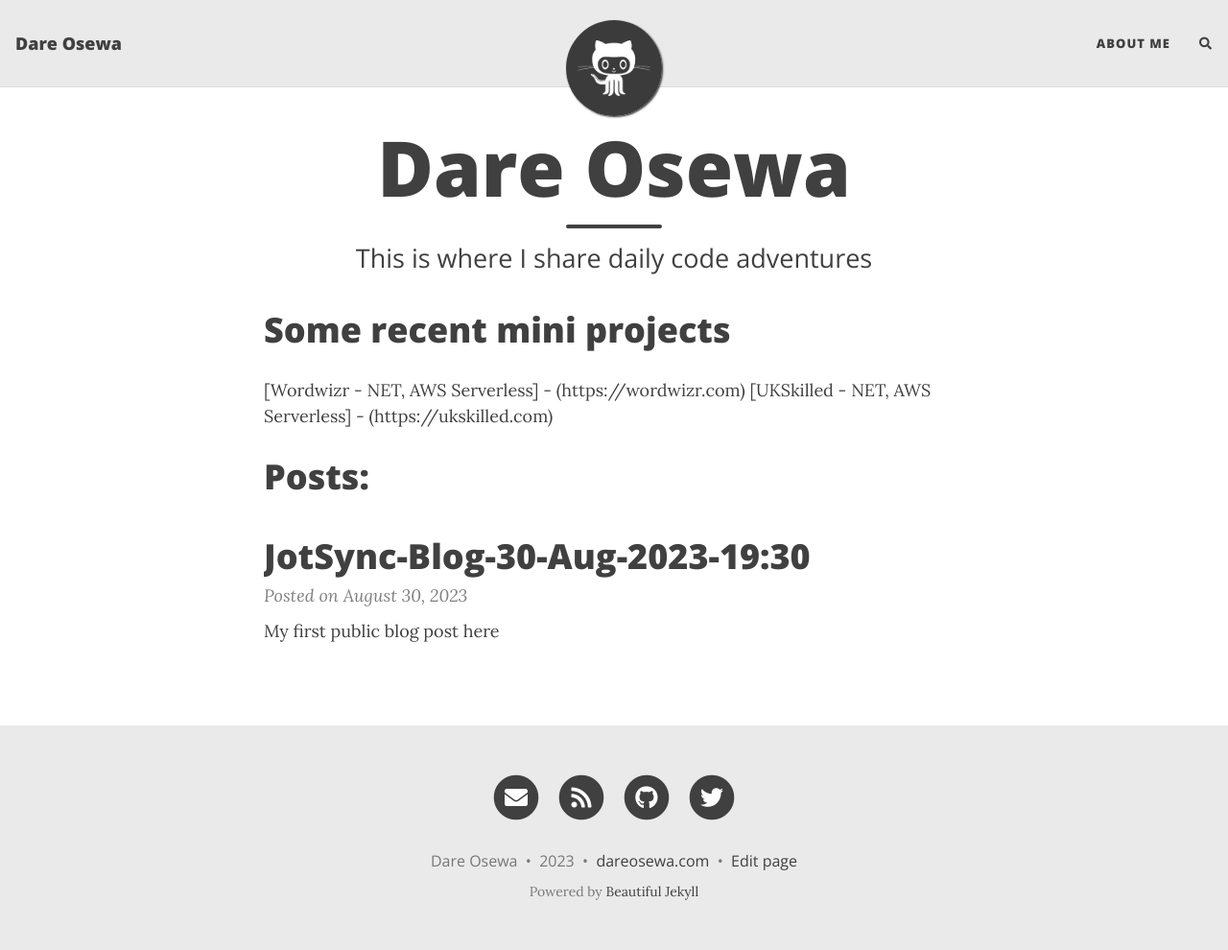
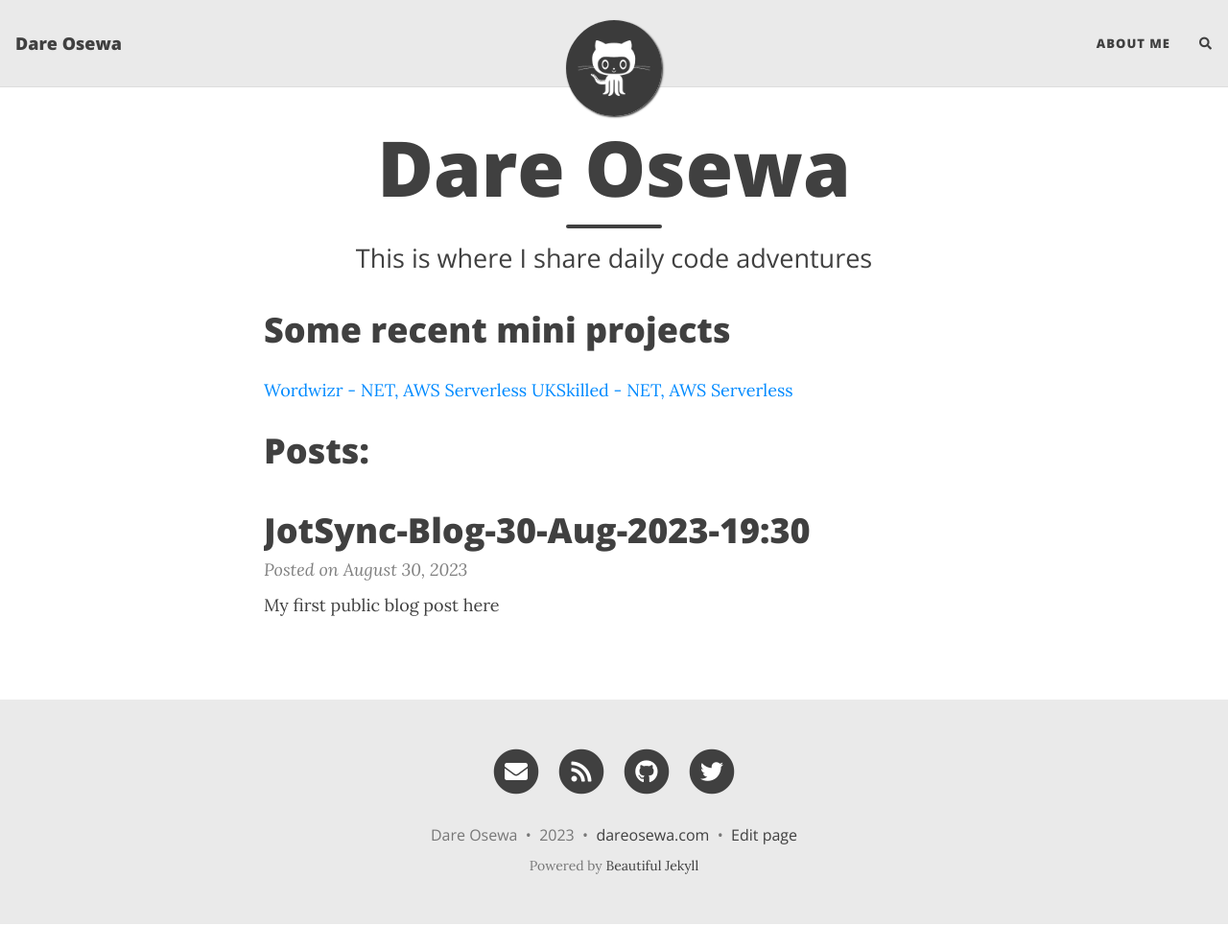
Before and after one commit to osewadare/dareosewa, a Jekyll site: the page built from index.md, in a window 1280 px wide and 990 px high. Shown: the whole window at 96% size. Built offline with Jekyll 4.4.1, drawn with Linux system fonts in a browser that asks for light colours; nearby versions of some CDN libraries; comment, search, counter and statistics services are not loaded.

Commit message:
Update index.md

```diff
--- a/index.md
+++ b/index.md
@@ -6,7 +6,7 @@ subtitle: This is where I share daily code adventures
 
 # Some recent mini projects
 
-[Wordwizr - NET, AWS Serverless] - (https://wordwizr.com)
-[UKSkilled - NET, AWS Serverless] - (https://ukskilled.com)
+[Wordwizr - NET, AWS Serverless](https://wordwizr.com)
+[UKSkilled - NET, AWS Serverless](https://ukskilled.com)
 
 # Posts:
```
